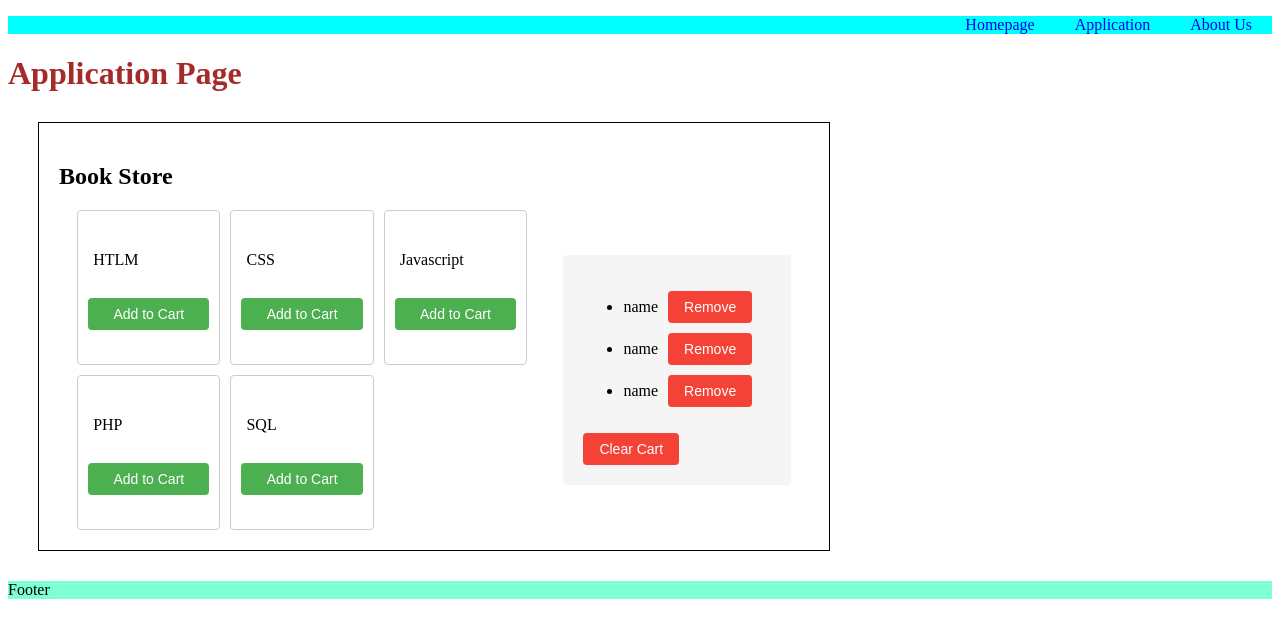
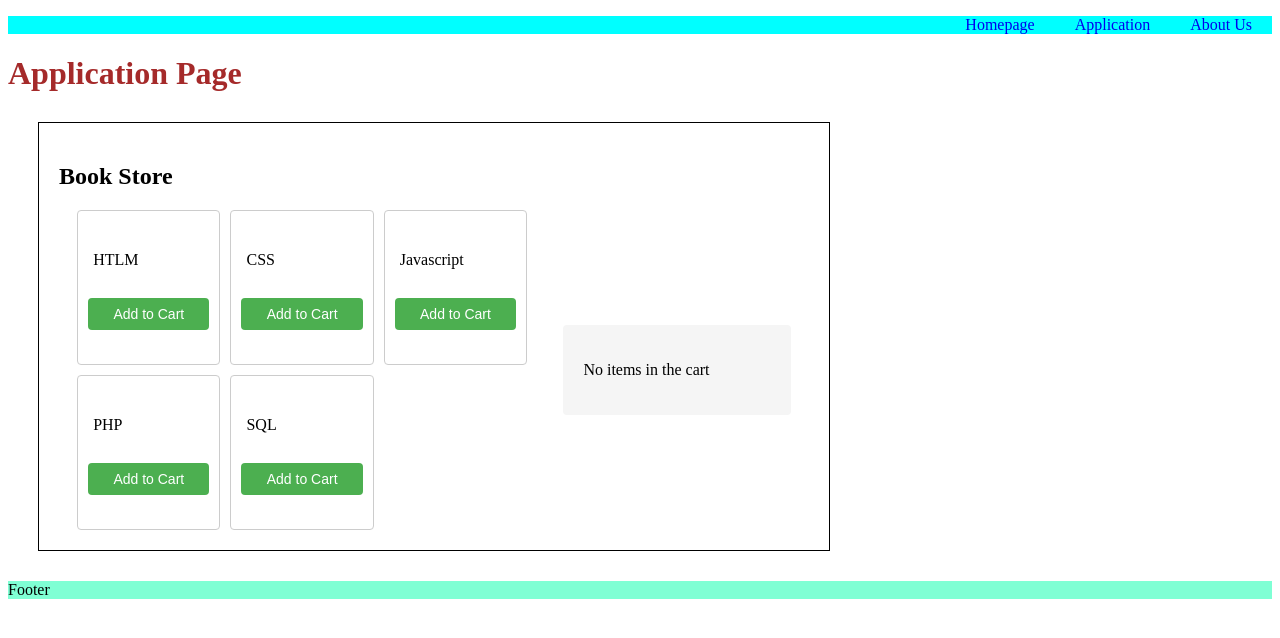
Before and after one commit to IzumiKeiki/React-create-homework, a React (Create React App) app: page /application in a window 1280 px wide. Shown: the top 638 px of the page. Built offline with nearby package versions, Linux system fonts and the light colour scheme.

Commit message:
useContext

```diff
--- a/src/components/Addtocart.js
+++ b/src/components/Addtocart.js
@@ -1,8 +1,11 @@
+import { CartProvider } from "./Addtocart/CartContext";
+
 import Cart from "./Addtocart/Cart";
 import ProductList from "./Addtocart/ProductList";
 
 function Addtocart() {
   return (
+    <CartProvider>
       <div className="addtocart">
         <h2>Book Store</h2>
         <div className="container">
@@ -10,6 +13,7 @@ function Addtocart() {
           <Cart />
         </div>
       </div>
+    </CartProvider>
   );
 }
 
--- a/src/components/Addtocart/Cart.js
+++ b/src/components/Addtocart/Cart.js
@@ -1,21 +1,28 @@
+import { useContext } from "react";
+import { CartContext } from "./CartContext";
+
 function Cart() {
+  const { cartItems, removeFromCart, clearCart } = useContext(CartContext);
+
   return (
     <div className="cart">
-      <ul>
-        <li>
-          name
-          <button className="addtocart-btn remove">Remove</button>
-        </li>
-        <li>
-          name
-          <button className="addtocart-btn remove">Remove</button>
-        </li>
-        <li>
-          name
-          <button className="addtocart-btn remove">Remove</button>
-        </li>
-      </ul>
-      <button className="addtocart-btn clear">Clear Cart</button>
+      {cartItems.length === 0 ? (
+        <p>No items in the cart</p>
+      ) : (
+        <ul>
+          {cartItems.map((name, index) => (
+            <li key={index}>
+              {name}
+              <button className="addtocart-btn remove" onClick={() => removeFromCart(index)}>
+                Remove
+              </button>
+            </li>
+          ))}
+          <button className="addtocart-btn clear" onClick={clearCart}>
+            Clear Cart
+          </button>
+        </ul>
+      )}
     </div>
   );
 }
--- /dev/null
+++ b/src/components/Addtocart/CartContext.js
@@ -0,0 +1,26 @@
+import { createContext, useState } from "react";
+
+export const CartContext = createContext();
+
+export const CartProvider = ({ children }) => {
+  const [cartItems, setCartItems] = useState([]);
+
+  const addToCart = (item) => {
+    setCartItems([...cartItems, item]);
+  };
+
+  const removeFromCart = (index) => {
+    const updatedCartItems = cartItems.filter((_, i) => i !== index);
+    setCartItems(updatedCartItems);
+  };
+
+  const clearCart = () => {
+    setCartItems([]);
+  };
+
+  return (
+    <CartContext.Provider value={{ cartItems, addToCart, removeFromCart, clearCart }}>
+      {children}
+    </CartContext.Provider>
+  );
+};
--- a/src/components/Addtocart/ProductItem.js
+++ b/src/components/Addtocart/ProductItem.js
@@ -1,8 +1,15 @@
+import { useContext } from "react";
+import { CartContext } from "./CartContext";
+
 function ProductItem({ name }) {
+  const { addToCart } = useContext(CartContext);
+
   return (
     <div className="product-item">
       <p>{name}</p>
-      <button className="addtocart-btn add">Add to Cart</button>
+      <button className="addtocart-btn add" onClick={() => addToCart(name)}>
+        Add to Cart
+      </button>
     </div>
   );
 }
```
Lines whose indentation alone changed are shown as unchanged.
